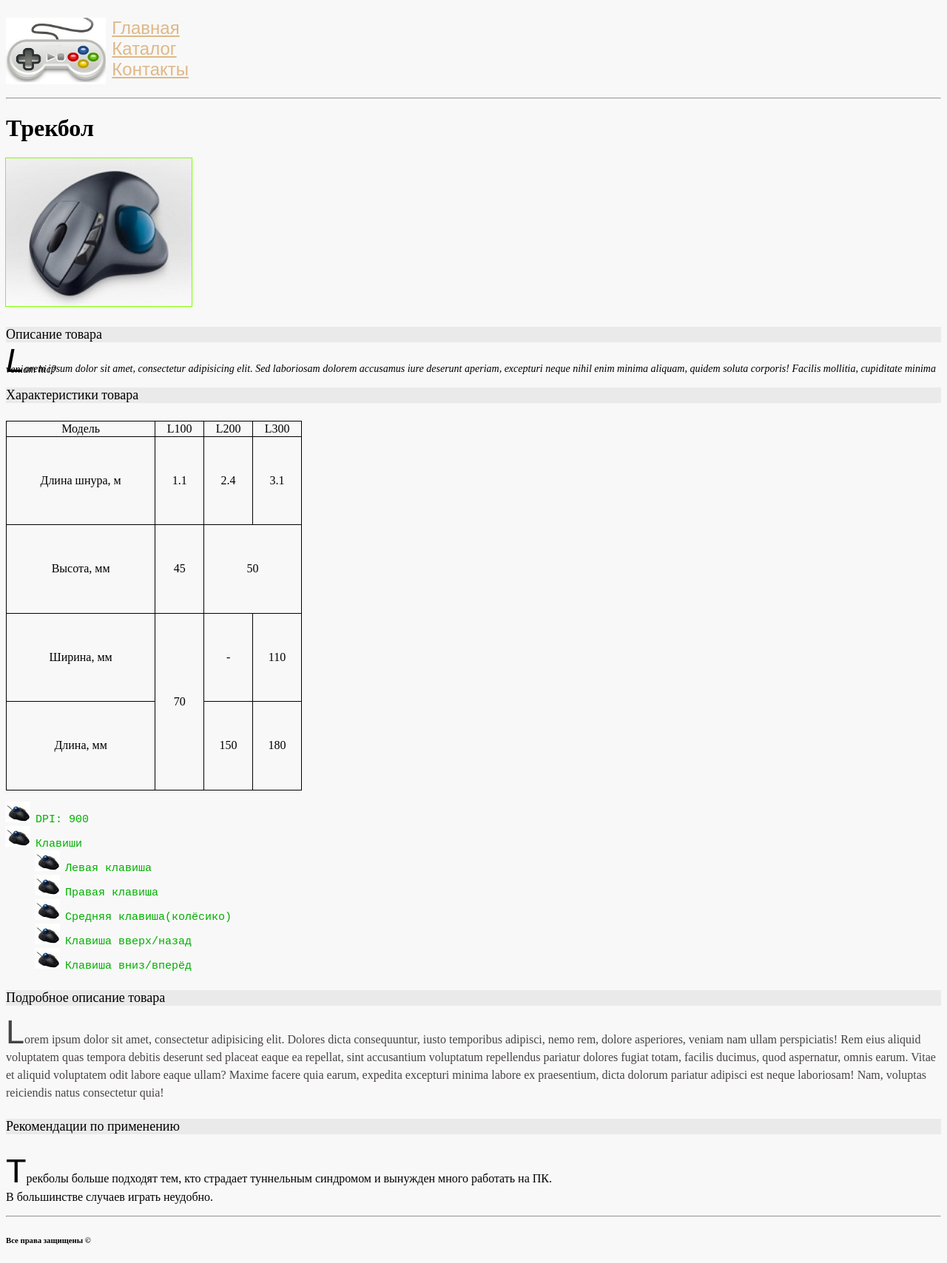
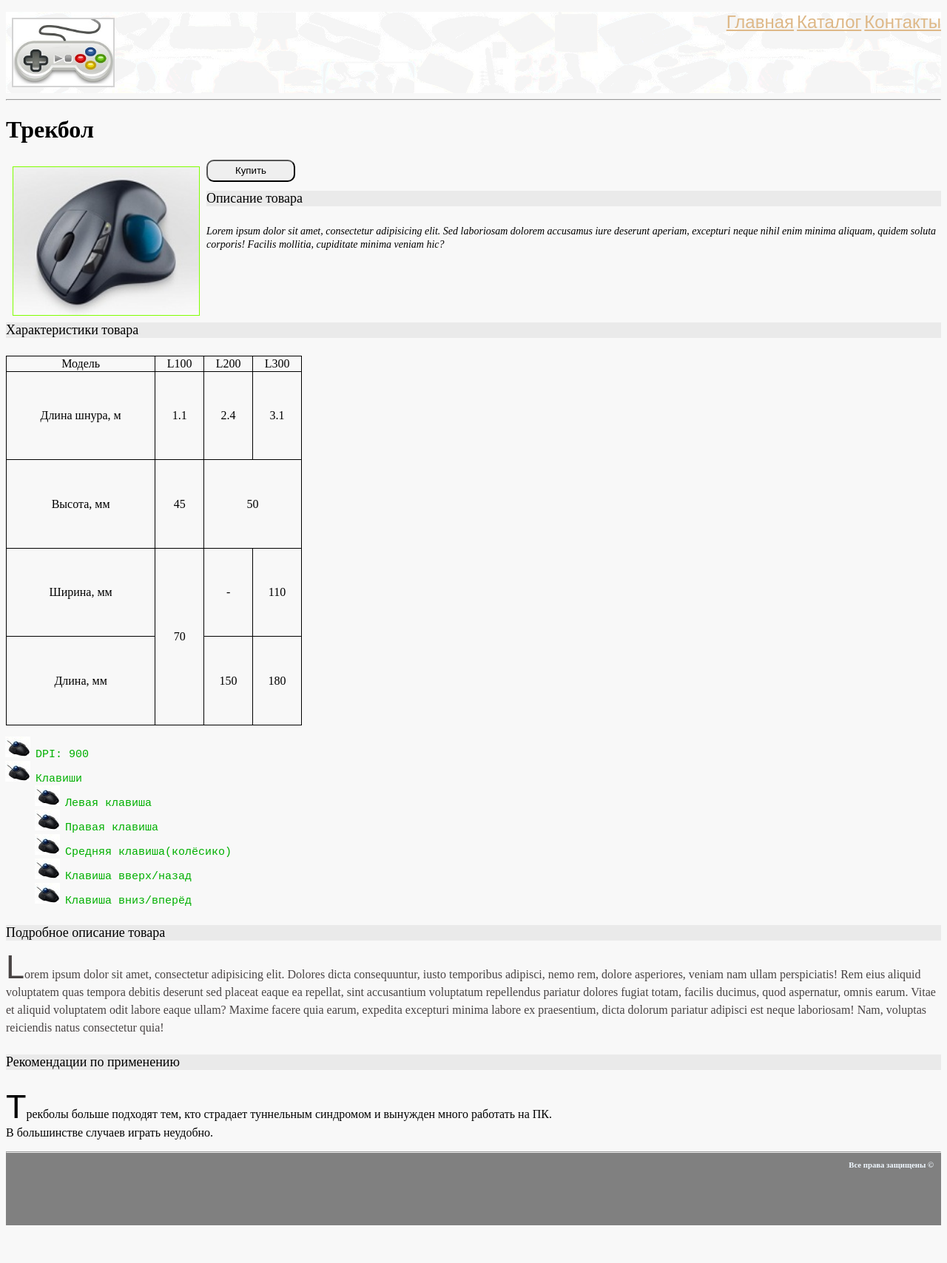
Before and after one commit to NickRusov/geek_html, a plain HTML site: page catalogue/trackball.html in a window 1280 px wide. Shown: the whole page at 74% size. After the commit the page ends 1665 px from the top, so only its background shows below. Drawn offline with Linux system fonts and the light colour scheme.

Commit message:
Add positioning (hw #5)

```diff
--- a/catalogue/trackball.html
+++ b/catalogue/trackball.html
@@ -7,20 +7,23 @@
     <link rel="stylesheet" href="../css/style.css"> </head>
 
 <body>
-    <div class="header">
-       <img src="../img/logo.jpg" alt="Logo">
+    <div class="header"> <img src="../img/logo.jpg" alt="Logo">
         <ul class="menu">
             <li><a href="../index.html">Главная</a></li>
             <li><a href="../catalogue.html">Каталог</a></li>
             <li><a href="../contacts.html">Контакты</a></li>
         </ul>
     </div>
-    <div class="description">
+    <div class="details">
         <hr>
         <h1>Трекбол</h1>
         <a href="../img/big/trackball.jpg" target="_blank"><img src="../img/small/trackball.jpg" alt="trackball"></a>
+        <input type="button" value="Купить">
+        <br>
+        <div class="description">
         <h4>Описание товара</h4>
         <p class="short">Lorem ipsum dolor sit amet, consectetur adipisicing elit. Sed laboriosam dolorem accusamus iure deserunt aperiam, excepturi neque nihil enim minima aliquam, quidem soluta corporis! Facilis mollitia, cupiditate minima veniam hic?</p>
+        </div>
         <h4>Характеристики товара</h4>
         <table>
             <tr>
@@ -69,8 +72,9 @@
         <h4>Рекомендации по применению</h4>
         <p class="recommend">Трекболы больше подходят тем, кто страдает туннельным синдромом и&nbsp;вынужден много работать на&nbsp;ПК.
             <br> В&nbsp;большинстве случаев играть неудобно.</p>
-        <hr> </div>
+    </div>
     <div class="footer">
+        <hr>
         <h6>Все права защищены &copy;</h6> </div>
 </body>
 
--- a/css/style.css
+++ b/css/style.css
@@ -1,46 +1,77 @@
-body{
+body {
     background-color: #f8f8f8
 }
 
-.menu{
+.container {
+    width: 98%;
+    margin: 0 auto;
+}
+
+.header {
+    height: 110px;
+    text-align: right;
+    background-image: url(../img/all.jpg);
+    background-color: whitesmoke;
+    background-size: auto;
+    background-blend-mode: lighten;
+}
+
+.header img {
+    height: 90px;
+    margin: 10px;
+    float: left;
+    outline: 2px solid lightgrey;
+}
+
+.menu li {
     font-family: fantasy;
     font-size: 1.5em;
     list-style-type: none;
+    display: inline-block;
 }
 
-.header img{
-    height: 90px;
-    margin-right: 8px;
-    float:left;
+.menu>li>a {
+    color: burlywood;
 }
 
-.menu>li>a{
-    color: burlywood;
-}
-.menu li a:hover{
-    color: forestgreen;
+.menu>li:hover {
+    background-color: forestgreen;
 }
 
-.menu li a:active{
+.menu>li:active {
     color: seagreen;
-    background: yellow;
+    background-color: yellow;
 }
 
-h4{
+.details {
+    position: relative;
+}
+
+.description {
+    display: inline;
+    position: absolute;
+}
+
+.details h4 {
     color: black;
     font-size: 18px;
     font-weight: 400;
     background-color: #eaeaea;
 }
 
-.short{
+.short {
     text-decoration-color: #707070;
     font-size: 14px;
     font-style: italic;
     line-height: 1px;
+    display: inline;
 }
 
-.long{
+.details>h4 {
+    clear: both;
+}
+
+.long {
     color: #484343;
     font-size: 16px;
     font-weight: 400;
@@ -48,11 +79,14 @@ h4{
     text-align: left;
 }
 
-.short::first-letter, .long::first-letter, .recommend::first-letter{
+.short::first-letter,
+.long::first-letter,
+.recommend::first-letter {
     font-size: 45px;
     font-family: fantasy;
 }
-.figures{
+
+.figures {
     list-style-type: upper-alpha;
     color: #00b000;
     font-family: monospace;
@@ -60,67 +94,114 @@ h4{
     list-style-image: url(../img/marker.jpg);
 }
 
-form>input[name="name"], form>input[name="email"]{
+.details a img {
+    outline-color: chartreuse;
+    outline-width: 1px;
+    outline-style: solid;
+    height: 200px;
+    float: left;
+    margin: 10px;
+}
+
+.details a img:hover {
+    outline-style: none;
+}
+
+.details input[type="button"] {
+    position: absolute;
+    height: 30px;
+    width: 120px;
+    border-radius: 10px;
+}
+
+.details input[type="button"]:hover {
+    background-color: lightsalmon;
+}
+
+.details input[type="button"]:active {
+    background-color: gold;
+}
+
+.details table {
+    border: 1px solid #000;
+    width: 400px;
+    height: 500px;
+    border-collapse: collapse;
+}
+
+.details table tr:first-child {
+    height: 20px;
+}
+
+.details td {
+    border: 1px solid #000;
+    vertical-align: middle;
+    text-align: center;
+}
+
+.catalog .product {
+    text-align: center;
+    margin-right: 15px;
+    float: left;
+}
+
+.catalog .product img {
+    outline: 1px solid black;
+    height: 150px;
+}
+
+.feedback {
+    display: inline;
+}
+
+/*
+.feedback .map {
+    width: 100%;
+    height: 374px;
+}
+*/
+
+form>input[name="name"],
+form>input[name="email"] {
     color: lightblue;
     font-family: monospace;
     font-size: 25px;
     width: 180px;
     height: 45px;
-    ::-webkit-input-placeholder: color: blue;
+    : : -webkit-input-placeholder: color: blue;
 }
 
-form>input[name="email"]:focus{
+form>input[name="email"]:focus {
     background-color: gray;
     color: orangered;
 }
 
-
-form>textarea{
+form>textarea {
     color: blue;
     font-family: monospace;
     font-size: 16px;
     text-transform: capitalize;
 }
 
-form>input[type="submit"]{
+form>input[type="submit"] {
     color: lightgreen;
     background-color: saddlebrown;
 }
 
-form>input[type="reset"]{
+form>input[type="reset"] {
     color: #ff283c;
     background-color: saddlebrown;
 }
 
-.description table{
-    border: 1px solid #000;
-    width: 400px;
-    height: 500px;
-    border-collapse: collapse;
+.footer {
+    height: 100px;
+    clear: both;
+    background-color: gray;
+    text-align: right;
 }
 
-.description a img{
-    outline-color: chartreuse;
-    outline-width: 1px;
-    outline-style: solid;
-    height: 200px;
+.footer h6 {
+    margin-top: 10px;
+    margin-right: 10px;
+    color: aliceblue;
 }
-
-.description a img:hover{
-    outline-style: none;
-}
-
-.description table tr:first-child{
-    height: 20px;
-}
-
-.description td{
-    border: 1px solid #000;
-    vertical-align: middle;
-    text-align: center;
-}
-
-.catalog .product{
-    text-align: center;
-    display: table-cell;
-}
```
Also changed, not shown: catalogue.html (+7 -5 lines), catalogue/optical.html (+10 -6 lines), contacts.html (+6 -4 lines), index.html (+5 -5 lines).
